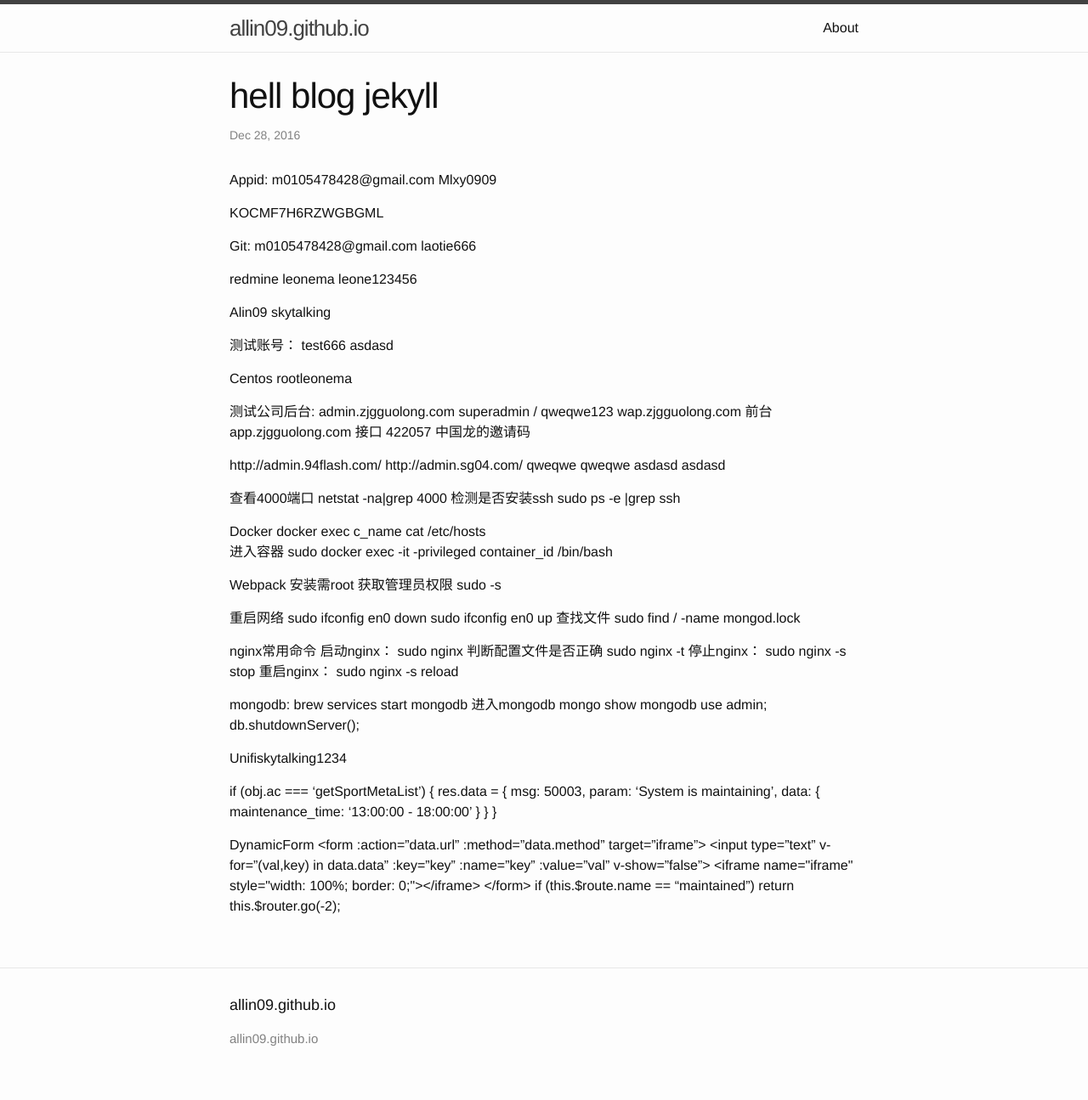
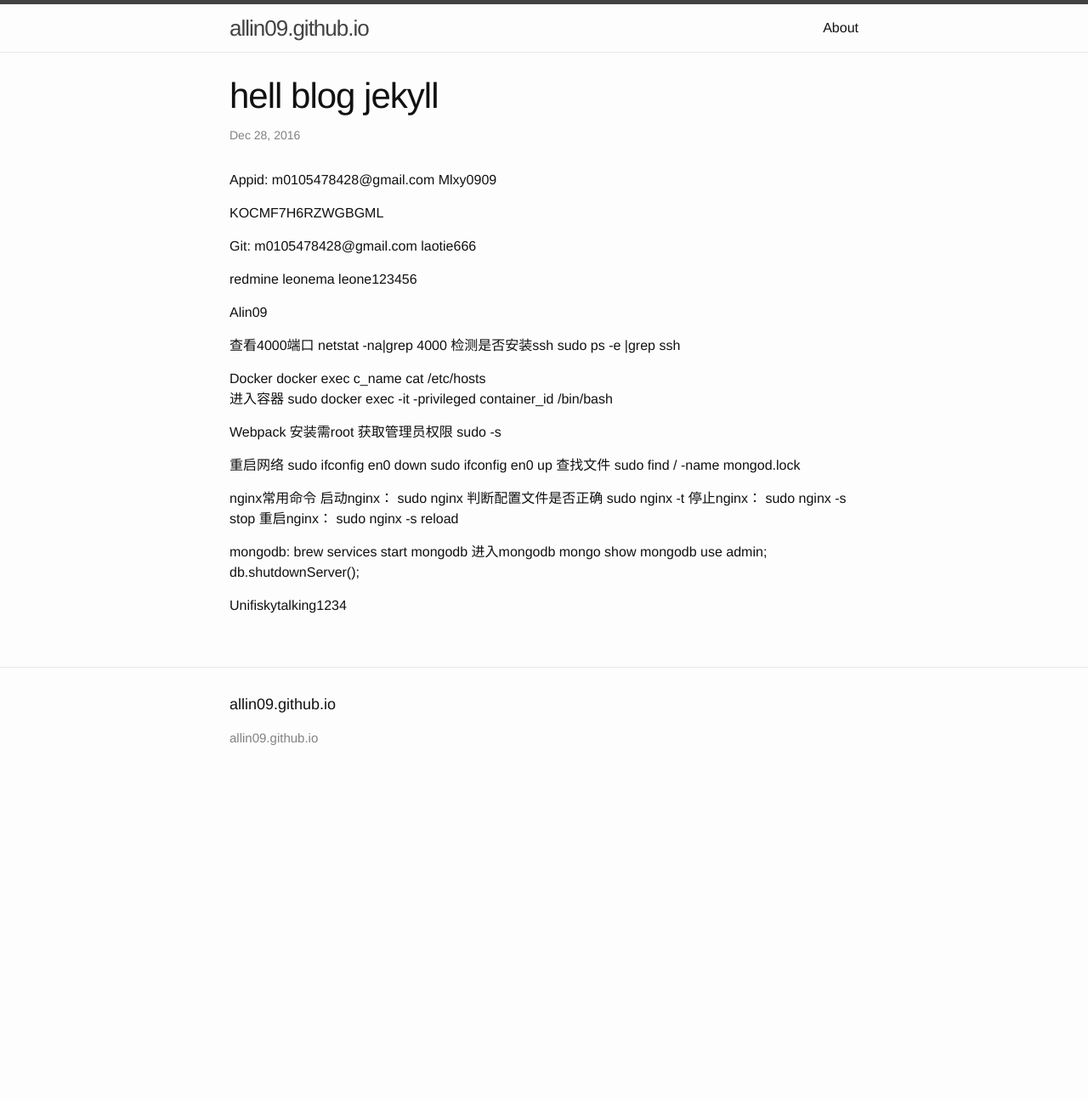
Before and after one commit to allin09/allin09.github.io, a Jekyll site: the page built from _posts/2016-12-28-hello-blog.markdown, in a window 1280 px wide. Shown: the whole page at 85% size. Built offline with Jekyll 4.4.1, drawn with Linux system fonts in a browser that asks for light colours; after the commit the page ends 941 px from its top, so only the background shows below that.

Commit message:
Update 2016-12-28-hello-blog.markdown

```diff
--- a/_posts/2016-12-28-hello-blog.markdown
+++ b/_posts/2016-12-28-hello-blog.markdown
@@ -4,6 +4,7 @@
 date:   2016-12-28 20:03:02 +0800
 categories: jekyll update
 ---
+
 Appid:
 m0105478428@gmail.com
 Mlxy0909
@@ -19,27 +20,6 @@
 leone123456
 
 Alin09
-skytalking
-
-测试账号：
-test666
-asdasd
-
-Centos
-rootleonema
-
-测试公司后台:  admin.zjgguolong.com
-superadmin  /  qweqwe123
-wap.zjgguolong.com  前台
-app.zjgguolong.com   接口
-422057  中国龙的邀请码
-
-http://admin.94flash.com/
-http://admin.sg04.com/
-qweqwe
-qweqwe
-asdasd
-asdasd
 
 查看4000端口
 netstat -na|grep 4000
@@ -80,21 +60,3 @@
 db.shutdownServer();
 
 Unifiskytalking1234
-
-
-if (obj.ac === 'getSportMetaList') {
-          res.data = {
-            msg: 50003,
-            param: 'System is maintaining',
-            data: {
-              maintenance_time: '13:00:00 - 18:00:00'
-            }
-          }
-        }
-
-DynamicForm
-<form :action="data.url" :method="data.method" target="iframe">
-    <input type="text" v-for="(val,key) in data.data" :key="key" :name="key" :value="val" v-show="false">
-    <iframe name="iframe" style="width: 100%; border: 0;"></iframe>
-  </form>
-if (this.$route.name == "maintained") return this.$router.go(-2);
```
